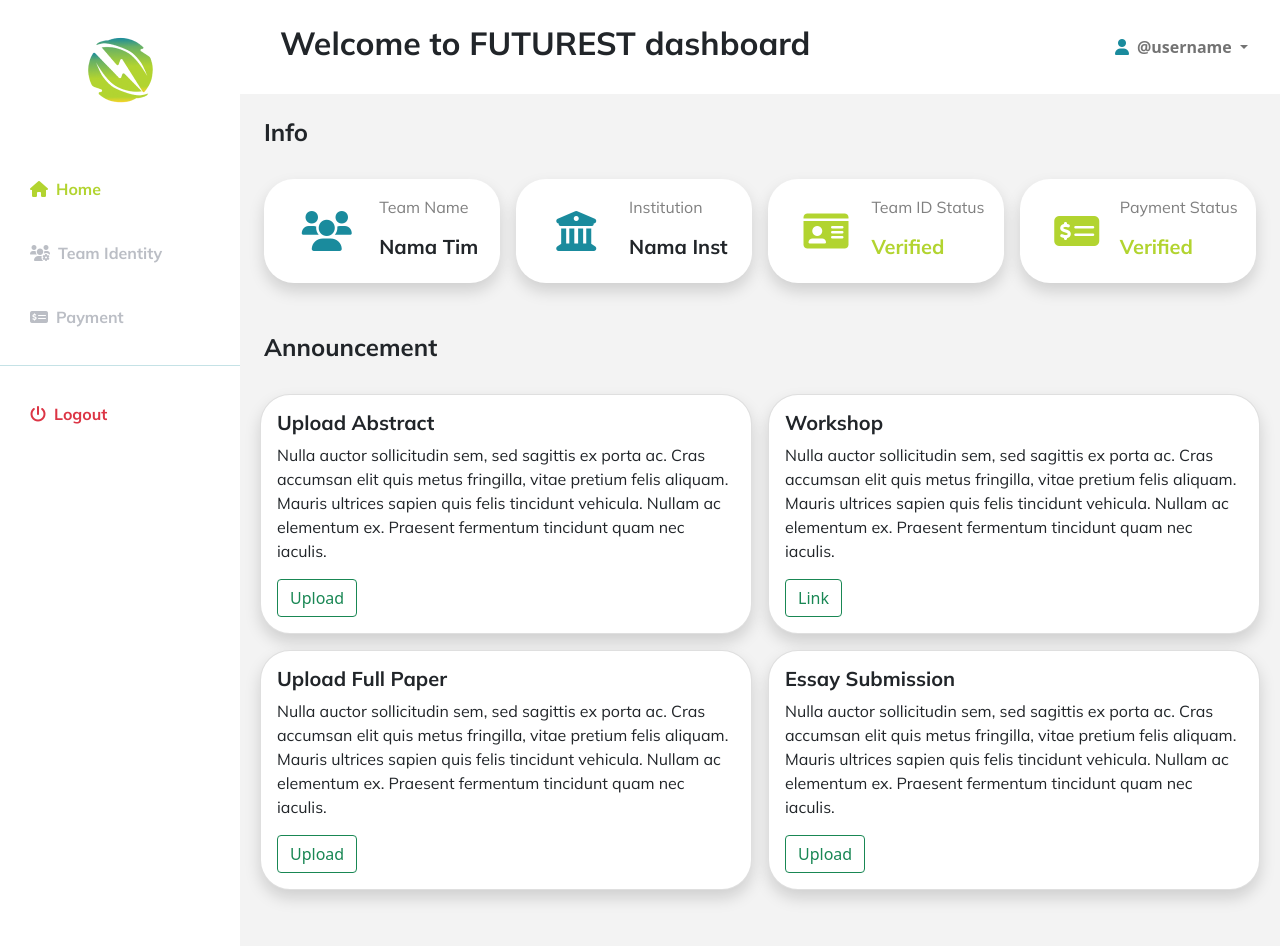
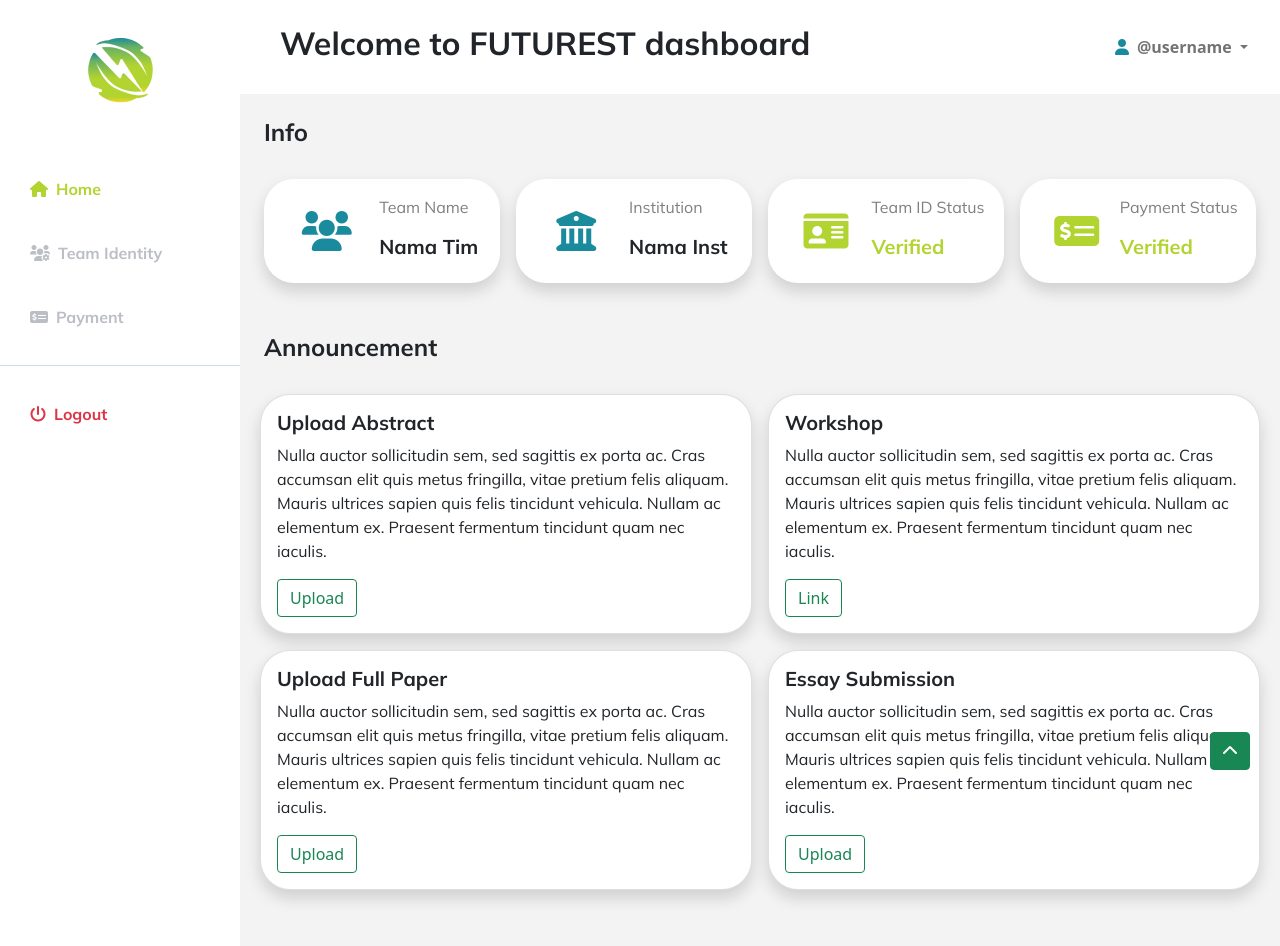
Before and after one commit to BryanYehuda/FuturestSREITS2022, a CodeIgniter app: page /FuturestSREITS2022/user in a window 1280 px wide. Run offline with CodeIgniter, Linux system fonts and the light colour scheme.

Commit message:
Fix overflow body regist/login, add floating button to all dashboard

```diff
--- a/src/application/views/dashboard_admin_home.php
+++ b/src/application/views/dashboard_admin_home.php
@@ -152,6 +152,9 @@
     </div>
     <!-- /#page-content-wrapper -->
 
+    <a class="btn btn-success position-fixed" style="bottom: 30px; right: 30px" href="#wrapper">
+        <i class="fas fa-chevron-up"></i>
+    </a>
 
     <!-- Option 1: Bootstrap Bundle with Popper -->
     <script src="https://cdn.jsdelivr.net/npm/bootstrap@5.0.2/dist/js/bootstrap.bundle.min.js" integrity="sha384-MrcW6ZMFYlzcLA8Nl+NtUVF0sA7MsXsP1UyJoMp4YLEuNSfAP+JcXn/tWtIaxVXM" crossorigin="anonymous">
--- a/src/application/views/dashboard_admin_team_confirmation.php
+++ b/src/application/views/dashboard_admin_team_confirmation.php
@@ -177,6 +177,10 @@
     </div>
     <!-- /#page-content-wrapper -->
 
+    <a class="btn btn-success position-fixed" style="bottom: 30px; right: 30px" href="#wrapper">
+        <i class="fas fa-chevron-up"></i>
+    </a>
+
 
     <!-- Option 1: Bootstrap Bundle with Popper -->
     <script src="https://cdn.jsdelivr.net/npm/bootstrap@5.0.2/dist/js/bootstrap.bundle.min.js" integrity="sha384-MrcW6ZMFYlzcLA8Nl+NtUVF0sA7MsXsP1UyJoMp4YLEuNSfAP+JcXn/tWtIaxVXM" crossorigin="anonymous">
--- a/src/application/views/dashboard_admin_team_list.php
+++ b/src/application/views/dashboard_admin_team_list.php
@@ -166,6 +166,10 @@
     </div>
     <!-- /#page-content-wrapper -->
 
+    <a class="btn btn-success position-fixed" style="bottom: 30px; right: 30px" href="#wrapper">
+        <i class="fas fa-chevron-up"></i>
+    </a>
+
 
     <!-- Option 1: Bootstrap Bundle with Popper -->
     <script src="https://cdn.jsdelivr.net/npm/bootstrap@5.0.2/dist/js/bootstrap.bundle.min.js" integrity="sha384-MrcW6ZMFYlzcLA8Nl+NtUVF0sA7MsXsP1UyJoMp4YLEuNSfAP+JcXn/tWtIaxVXM" crossorigin="anonymous">
--- a/src/application/views/dashboard_user.php
+++ b/src/application/views/dashboard_user.php
@@ -189,6 +189,10 @@
     </div>
     <!-- /#page-content-wrapper -->
 
+    <a class="btn btn-success position-fixed" style="bottom: 30px; right: 30px" href="#wrapper">
+        <i class="fas fa-chevron-up"></i>
+    </a>
+
 
     <!-- Option 1: Bootstrap Bundle with Popper -->
     <script src="https://cdn.jsdelivr.net/npm/bootstrap@5.0.2/dist/js/bootstrap.bundle.min.js" integrity="sha384-MrcW6ZMFYlzcLA8Nl+NtUVF0sA7MsXsP1UyJoMp4YLEuNSfAP+JcXn/tWtIaxVXM" crossorigin="anonymous">
--- a/src/application/views/dashboard_user_team.php
+++ b/src/application/views/dashboard_user_team.php
@@ -108,6 +108,10 @@
     </div>
     <!-- /#page-content-wrapper -->
 
+    <a class="btn btn-success position-fixed" style="bottom: 30px; right: 30px" href="#wrapper">
+        <i class="fas fa-chevron-up"></i>
+    </a>
+
 
     <!-- Option 1: Bootstrap Bundle with Popper -->
     <script src="https://cdn.jsdelivr.net/npm/bootstrap@5.0.2/dist/js/bootstrap.bundle.min.js" integrity="sha384-MrcW6ZMFYlzcLA8Nl+NtUVF0sA7MsXsP1UyJoMp4YLEuNSfAP+JcXn/tWtIaxVXM" crossorigin="anonymous">
--- a/src/public/css/pages/login.css
+++ b/src/public/css/pages/login.css
@@ -5,6 +5,7 @@
 }
 
 body {
+    overflow-x: hidden;
 	justify-content: center;
 	align-items: center;
 	min-height: 100vh;
--- a/src/public/css/pages/register.css
+++ b/src/public/css/pages/register.css
@@ -5,6 +5,7 @@
 }
 
 body {
+    overflow-x: hidden;
 	justify-content: center;
 	align-items: center;
 	min-height: 100vh;
```
Also changed, not shown: src/application/views/dashboard_user_payment.php (+39 -13 lines).
